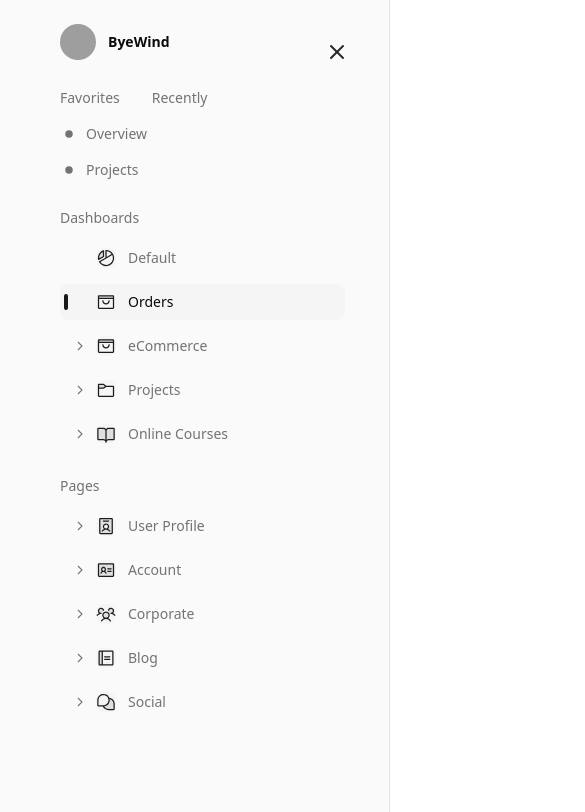
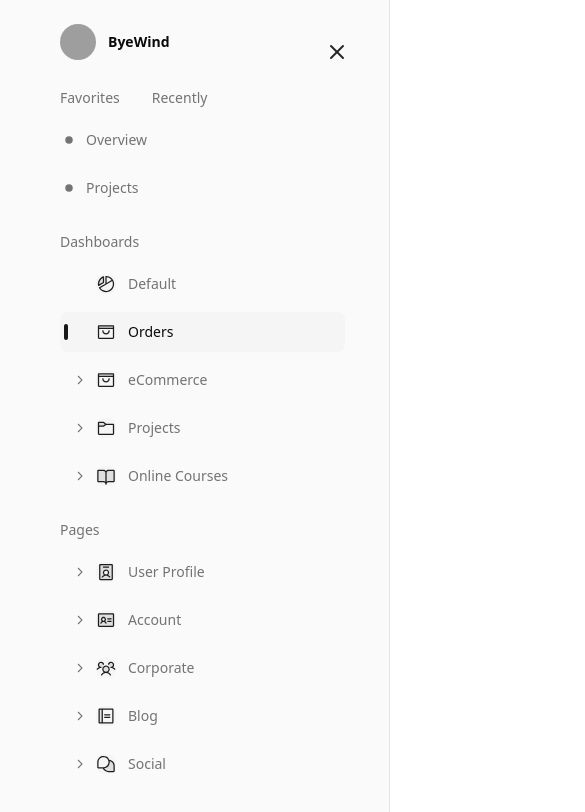
Before and after one commit to kanakk365/JustPayDashboard, a Next.js app: page /orders in a window 390 px wide. Shown: the top 812 px of the page, 585 px wide, since content can reach past the window. Built offline with nearby package versions, Linux system fonts and the light colour scheme; grey boxes are pictures that could not be loaded.

Commit message:
fix : mobile responsive

```diff
--- a/src/app/globals.css
+++ b/src/app/globals.css
@@ -141,3 +141,17 @@ body {
     @apply bg-background text-foreground;
   }
 }
+
+@media (max-width: 768px) {
+  body {
+    @apply text-sm;
+  }
+
+  button {
+    @apply min-h-10 min-w-10;
+  }
+
+  main {
+    @apply overflow-y-auto;
+  }
+}
--- a/src/components/dashboard/NotificationPanel.tsx
+++ b/src/components/dashboard/NotificationPanel.tsx
@@ -3,14 +3,9 @@
 import type { ReactNode } from "react";
 import Image from "next/image";
 import { AnimatePresence, motion } from "motion/react";
-import { ScrollArea, ScrollBar } from "@/components/ui/scroll-area";
+import { ScrollArea } from "@/components/ui/scroll-area";
 import {
-  IconBell,
-  IconChat,
-  IconClock,
-  IconDocument,
   IconDot,
-  IconUser,
 } from "@/lib/icons";
 import { Bug, User, Radio } from "lucide-react";
 import { useNotificationPanelStore } from "@/store/notificationPanelStore";
@@ -236,6 +231,28 @@ const ContactsList = ({ items }: { items: ContactItem[] }) => (
 
 const PanelContent = ({ onClose }: { onClose: () => void }) => (
   <div className="flex h-full w-full flex-col border-l border-[#E5EAF3] dark:border-[#3a3a3a] bg-white dark:bg-[#1c1c1c]">
+    <div className="flex md:hidden items-center justify-between px-6 py-4 border-b border-[#E5EAF3] dark:border-[#3a3a3a]">
+      <h2 className="text-lg font-semibold text-black dark:text-white">Panel</h2>
+      <button
+        onClick={onClose}
+        className="text-foreground hover:opacity-80 transition"
+        aria-label="Close notifications panel"
+      >
+        <svg
+          className="h-6 w-6"
+          fill="none"
+          stroke="currentColor"
+          viewBox="0 0 24 24"
+        >
+          <path
+            strokeLinecap="round"
+            strokeLinejoin="round"
+            strokeWidth={2}
+            d="M6 18L18 6M6 6l12 12"
+          />
+        </svg>
+      </button>
+    </div>
 
     <div className="flex-1">
       <div className="px-6 py-6">
--- a/src/components/main/DashboardLayout.tsx
+++ b/src/components/main/DashboardLayout.tsx
@@ -1,10 +1,13 @@
 "use client";
 
 import type { ReactNode } from "react";
+import { useEffect, useState } from "react";
+import { AnimatePresence, motion } from "motion/react";
 
 import Navbar from "./Navbar";
 import Sidebar from "@/components/Sidebar";
 import { NotificationPanel } from "@/components/dashboard/NotificationPanel";
+import { useSidebarStore } from "@/store/sidebarStore";
 
 type DashboardLayoutProps = {
   children: ReactNode;
@@ -17,9 +20,57 @@ export const DashboardLayout = ({
   pageLabel,
   sectionLabel = "Dashboards",
 }: DashboardLayoutProps) => {
+  const isSidebarOpen = useSidebarStore((state) => state.isOpen);
+  const closeSidebar = useSidebarStore((state) => state.setOpen);
+  const [isMobile, setIsMobile] = useState(false);
+
+  useEffect(() => {
+    const checkMobile = () => {
+      setIsMobile(window.innerWidth < 768);
+    };
+
+    checkMobile();
+    window.addEventListener("resize", checkMobile);
+
+    return () => window.removeEventListener("resize", checkMobile);
+  }, []);
+
+  const handleBackdropClick = () => {
+    if (isMobile && isSidebarOpen) {
+      closeSidebar(false);
+    }
+  };
+
   return (
-    <div className="flex h-screen max-h-screen bg-background text-foreground">
-      <Sidebar />
+    <div className="flex h-screen max-h-screen bg-background text-foreground overflow-hidden">
+      <div className="hidden md:block">
+        <Sidebar />
+      </div>
+      <AnimatePresence initial={false}>
+        {isMobile && isSidebarOpen && (
+          <>
+            <motion.div
+              className="fixed inset-0 z-30 bg-black/40 backdrop-blur-sm md:hidden"
+              initial={{ opacity: 0 }}
+              animate={{ opacity: 1 }}
+              exit={{ opacity: 0 }}
+              transition={{ duration: 0.2 }}
+              onClick={handleBackdropClick}
+              aria-hidden="true"
+            />
+            <motion.div
+              className="fixed inset-y-0 left-0 z-40 md:hidden"
+              initial={{ x: "-100%" }}
+              animate={{ x: 0 }}
+              exit={{ x: "-100%" }}
+              transition={{ duration: 0.25, ease: "easeInOut" }}
+            >
+              <Sidebar />
+            </motion.div>
+          </>
+        )}
+      </AnimatePresence>
+
       <div className="flex flex-1 flex-col overflow-hidden">
         <Navbar sectionLabel={sectionLabel} pageLabel={pageLabel} />
         <div className="flex flex-1 overflow-hidden">
--- a/src/components/main/Navbar.tsx
+++ b/src/components/main/Navbar.tsx
@@ -50,7 +50,7 @@ const Navbar = ({ sectionLabel, pageLabel }: NavbarProps) => {
   const isAnimating = (iconName: string) => animatingIcons.has(iconName);
 
   return (
-    <header className="flex h-16 items-center justify-between border-b border-border bg-background px-8 pl-4">
+    <header className="flex h-16 items-center justify-between border-b border-border bg-background px-4 sm:px-8 sm:pl-4">
       <div className="flex items-center gap-3">
         <motion.button
           type="button"
@@ -58,12 +58,12 @@ const Navbar = ({ sectionLabel, pageLabel }: NavbarProps) => {
             triggerAnimation("menu-left", toggleSidebar);
           }}
           whileTap={{ scale: 0.9 }}
-          className="grid h-11 w-11 cursor-pointer place-items-center text-foreground transition"
+          className="grid h-11 w-11 cursor-pointer place-items-center text-foreground transition "
         >
           <span className="sr-only">Toggle sidebar</span>
           <IconMenu />
         </motion.button>
-        <div className="flex items-center gap-3 text-sm text-muted-foreground">
+        <div className="hidden sm:flex items-center gap-3 text-sm text-muted-foreground">
           <IconStar />
           <span className="text-neutral-400">{sectionLabel}</span>
           <span className="text-muted-foreground">/</span>
@@ -72,7 +72,7 @@ const Navbar = ({ sectionLabel, pageLabel }: NavbarProps) => {
       </div>
 
       <div className="flex items-center gap-5">
-        <div className="relative">
+        <div className="relative hidden sm:block">
           <span className="pointer-events-none absolute inset-y-0 left-3 flex items-center">
             <motion.div
               animate={isAnimating("search") ? { opacity: [1, 0.5, 1] } : { opacity: 1 }}
@@ -142,7 +142,7 @@ const Navbar = ({ sectionLabel, pageLabel }: NavbarProps) => {
             triggerAnimation("menu-right", toggleSidebar);
           }}
           whileTap={{ scale: 0.9 }}
-          className="grid place-items-center text-foreground transition cursor-pointer"
+          className="hidden md:grid place-items-center text-foreground transition cursor-pointer"
         >
           <span className="sr-only">Toggle sidebar</span>
           <IconMenu />
```
